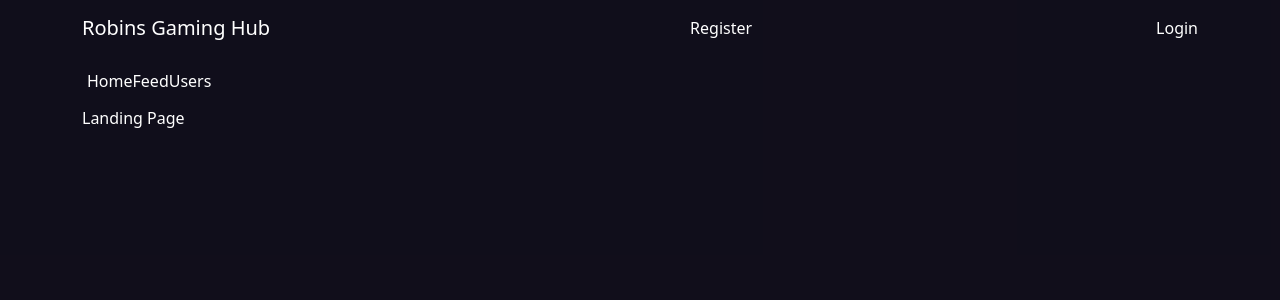
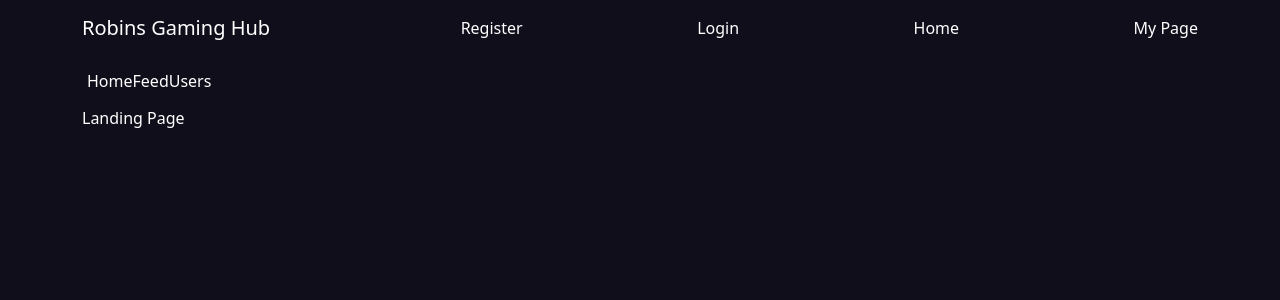
Before and after one commit to Kittiguya/REACT_TIME, a React (Vite) app: page / in a window 1280 px wide. Shown: the top 300 px of the page. Built offline with nearby package versions, Linux system fonts and the light colour scheme.

Commit message:
more changes

```diff
--- a/src/components/Gamers.jsx
+++ b/src/components/Gamers.jsx
@@ -13,3 +13,6 @@ export default function Gamers() {
     <p>Player: { player }</p>
   )
 }
+
+// this serves no purpose. Its a placeholder? I dont know why this is here tbh
+// it was probably an attempt at a spin off idea instead of the current one.
--- a/src/components/Header.jsx
+++ b/src/components/Header.jsx
@@ -3,13 +3,27 @@ import NavLink from "react-bootstrap/NavLink";
 import { Link } from "react-router-dom";
 import Navbar from "react-bootstrap/Navbar";
 
-function Header() {
+
+
+
+function Header({ user }) {
   return (
     <Navbar data-bs-theme='dark' className='header'>
       <Container >
+        { user ? (
+          <Navbar.Brand>
+            {user.first_name && user.last_name
+              ? `${user.first_name} ${user.last_name}'s Gaming hub`
+              : `${user.username}'s Gaming Hub`}
+
+          </Navbar.Brand>
+        ) : (
           <Navbar.Brand >Robins Gaming Hub</Navbar.Brand>
+          )}
           <NavLink as={Link} to={'/register'}>Register</NavLink>
           <NavLink as={Link} to={'/login'}>Login</NavLink>
+          <NavLink as={Link} to={'/'}>Home</NavLink>
+          <NavLink as={Link} to={`/MyPage`}>My Page</NavLink>
       </Container>
     </Navbar>
 
```
